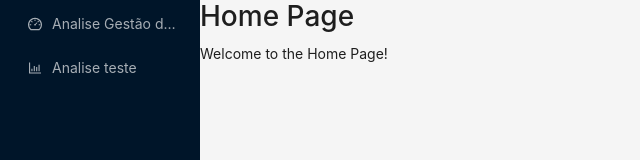
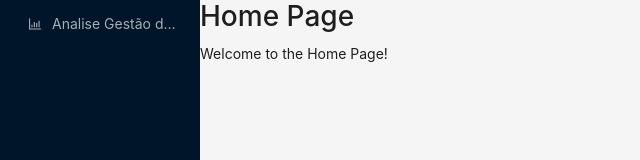
Before and after one commit to fernandacorreasz/monte-carlo-simulation, a React (Vite) app: page / in a window 1280 px wide. Shown: the top 160 px of the page, without its empty margins (0-640 px from the left). Built offline with nearby package versions, Linux system fonts and the light colour scheme.

Commit message:
alteração no nome

```diff
--- a/src/App.tsx
+++ b/src/App.tsx
@@ -13,12 +13,12 @@ const App: React.FC = () => (
     <Layout style={{ minHeight: '100vh' }}>
       <Sider collapsible>
         <Menu theme="dark" defaultSelectedKeys={['1']} mode="inline">
-          <Menu.Item key="2" icon={<DashboardOutlined />}>
+          <Menu.Item key="2"  icon={<BarChartOutlined />}>
             <Link to="/monte-carlo-simulation/dashboard">Analise Gestão de Estoque</Link>
           </Menu.Item>
-          <Menu.Item key="3" icon={<BarChartOutlined />}>
+          {/* <Menu.Item key="3" icon={<BarChartOutlined />}>
             <Link to="/monte-carlo-simulation/analise">Analise teste</Link>
-          </Menu.Item>
+          </Menu.Item> */}
         </Menu>
       </Sider>
       <Layout className="site-layout">
```
Also changed, not shown: 3 other files (tests, documents, lock files or other folders).
